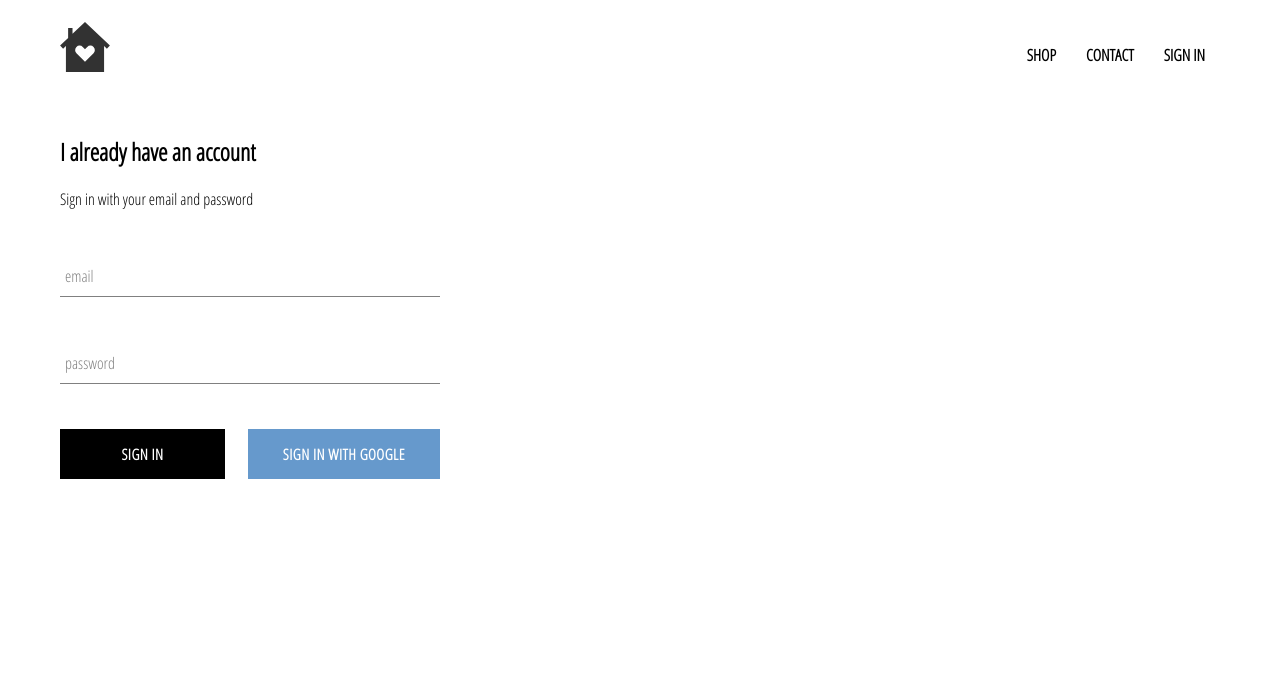
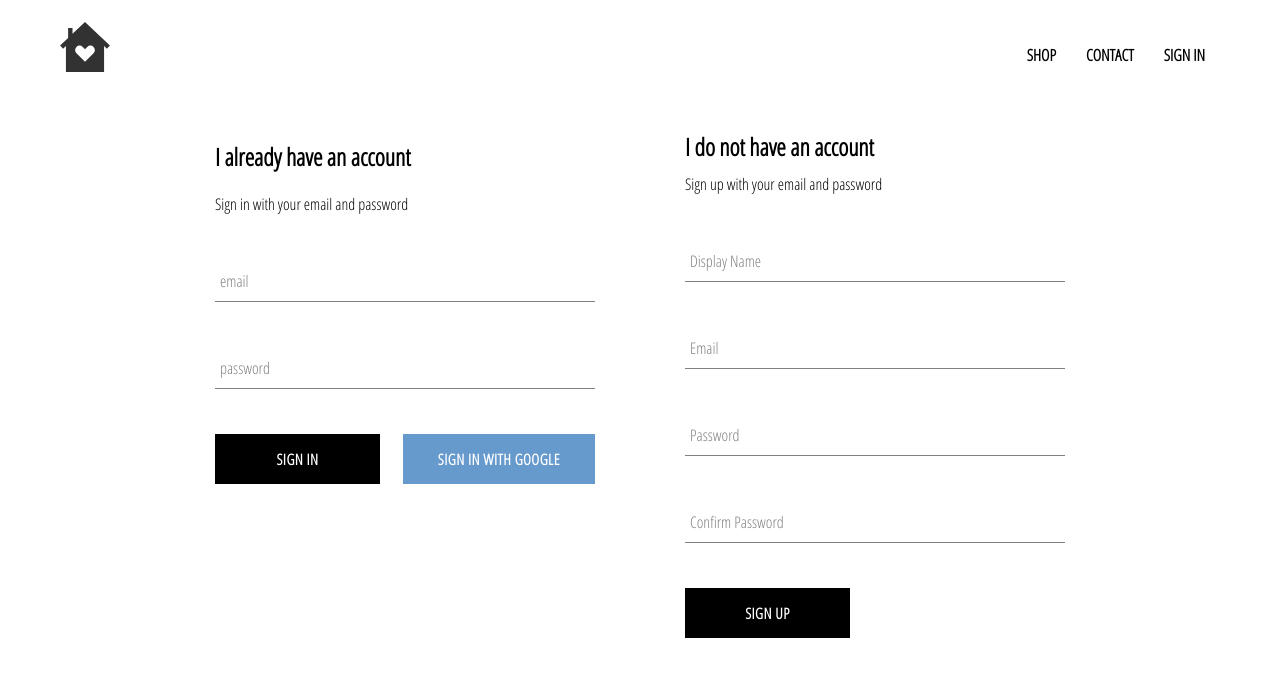
Before and after one commit to iamalex296/crwn-clothing, a React (Create React App) app: page /signIn in a window 1280 px wide. Shown: the top 676 px of the page. Built offline with nearby package versions, Linux system fonts and the light colour scheme; no server answers.

Commit message:
implemented firebase utils, included ability to store authenticated users into our firestore database

```diff
--- a/src/App.js
+++ b/src/App.js
@@ -6,7 +6,7 @@
 import ShopPage from './pages/shop/shop.component';
 import SignInAndSignUpPage from './pages/sign-in-and-sign-up/sign-in-and-sign-up.component';
 import Header from './components/header/header.component';
-import { auth } from './firebase/firebase.utils';
+import { auth, createUserProfileDocument } from './firebase/firebase.utils';
 
 class App extends React.Component {
   constructor() {
@@ -19,9 +19,22 @@
   unsubscribeFromAuth = null
 
   componentDidMount() {
-    this.unsubscribeFromAuth = auth.onAuthStateChanged(user => {
-      this.setState({ currentUser: user });
-      console.log(user)
+    this.unsubscribeFromAuth = auth.onAuthStateChanged(async userAuth => {
+      if(userAuth) {
+        const userRef = await createUserProfileDocument(userAuth);
+        userRef.onSnapshot(snapShot => {
+          // console.log(snapShot);
+          // console.log(snapShot.data());
+          this.setState({
+            currentUser: {
+              id: snapShot.id,
+              ...snapShot.data()
+            }
+          });
+          console.log(this.state)
+        });
+      }
+      this.setState({currentUser: userAuth});
     })
   }
 
--- a/src/components/form-input/form-input.component.jsx
+++ b/src/components/form-input/form-input.component.jsx
@@ -7,7 +7,7 @@
     <input className='form-input' onChange={handleChange} {...otherProps} />
     {
       Label ?
-        (<label className={`${otherProps.value.length ? 'shrink' : ''} form-input-label`}>
+        (<label className={`${otherProps.value ? 'shrink' : ''} form-input-label`}>
           {Label}
         </label>)
       : null
--- /dev/null
+++ b/src/components/sign-up/sign-up.component.jsx
@@ -0,0 +1,97 @@
+import React from 'react';
+
+import FormInput from '../form-input/form-input.component';
+import CustomButton from '../custom-button/custom-button.component';
+
+import { auth, createUserProfileDocument } from '../../firebase/firebase.utils'
+
+import './sign-up.styles.scss'
+
+class SignUp extends React.Component {
+  constructor() {
+    super();
+
+    this.state = {
+      dispayName: '',
+      email: '',
+      password: '',
+      confirmPassword: ''
+    }
+  }
+
+  handleSubmit = async event => {
+    event.preventDefault();
+    const {displayName, email, password, confirmPassword} = this.state;
+    if(password !== confirmPassword) {
+      alert("Password don't match");
+      return;
+    }
+
+    try {
+      const { user } = await auth.createUserWithEmailAndPassword(email, password)
+      await createUserProfileDocument(user, { displayName })
+      this.setState({
+        dispayName: '',
+        email: '',
+        password: '',
+        confirmPassword: ''
+      })
+    } catch(error) {
+      console.error(error);
+    }
+  }
+
+  handleChange = event => {
+    const { name, value } = event.target;
+
+    this.setState({ [name] : value });
+  }
+
+  render() {
+    const {displayName, email, password, confirmPassword} = this.state;
+    return(
+      <div className='sign-up'>
+        <h2 className='title'> I do not have an account</h2>
+        <span>Sign up with your email and password</span>
+        <form className="sign-up-form" onSubmit={this.handleSubmit}>
+          <FormInput
+            type='text'
+            name='displayName'
+            value={displayName}
+            onChange={this.handleChange}
+            Label='Display Name'
+            required
+          />
+          <FormInput
+            type='email'
+            name='email'
+            value={email}
+            onChange={this.handleChange}
+            Label='Email'
+            required
+          />
+          <FormInput
+            type='password'
+            name='password'
+            value={password}
+            onChange={this.handleChange}
+            Label='Password'
+            required
+          />
+          <FormInput
+            type='password'
+            name='confirmPassword'
+            value={confirmPassword}
+            onChange={this.handleChange}
+            Label='Confirm Password'
+            required
+          />
+
+          <CustomButton type='submit'>SIGN UP</CustomButton>
+        </form>
+      </div>
+    )
+  }
+}
+
+export default SignUp;
--- /dev/null
+++ b/src/components/sign-up/sign-up.styles.scss
@@ -0,0 +1,9 @@
+.sign-up {
+  display: flex;
+  flex-direction: column;
+  width: 380px;
+
+  .title {
+    margin: 10px 0;
+  }
+}
--- a/src/firebase/firebase.utils.js
+++ b/src/firebase/firebase.utils.js
@@ -12,6 +12,33 @@
   measurementId: "G-3H7SWVTL4Y"
 }
 
+export const createUserProfileDocument = async (userAuth, additionalData) => {
+  if(!userAuth) return;
+
+  const userRef = firestore.doc(`users/${userAuth.uid}`);
+  const snapShot = await userRef.get();
+
+  // console.log('snapShot', snapShot)
+  // console.log(firestore.doc(`users/${userAuth.uid}`));
+
+  if(!snapShot.exists) {
+    const { displayName, email } = userAuth;
+    const createdAt = new Date();
+
+    try {
+      await userRef.set({
+        displayName,
+        email,
+        createdAt,
+        ...additionalData
+      })
+    } catch(error) {
+      console.log('error creating user', error.message)
+    }
+  }
+  return userRef;
+}
+
 firebase.initializeApp(config);
 
 export const auth = firebase.auth();
--- a/src/pages/sign-in-and-sign-up/sign-in-and-sign-up.component.jsx
+++ b/src/pages/sign-in-and-sign-up/sign-in-and-sign-up.component.jsx
@@ -1,12 +1,14 @@
 import React from 'react';
 
 import SignIn from '../../components/sign-in/sign-in.component';
+import SignUp from '../../components/sign-up/sign-up.component';
 
 import './sign-in-and-sign-up.styles.scss';
 
 const SignInAndSignUpPage = () => (
   <div className='sign-in-and-sign-up'>
     <SignIn />
+    <SignUp />
   </div>
 );
 
--- a/src/pages/sign-in-and-sign-up/sign-in-and-sign-up.styles.scss
+++ b/src/pages/sign-in-and-sign-up/sign-in-and-sign-up.styles.scss
@@ -0,0 +1,6 @@
+.sign-in-and-sign-up {
+  width: 850px;
+  display: flex;
+  justify-content: space-between;
+  margin: 30px auto;
+}
```
